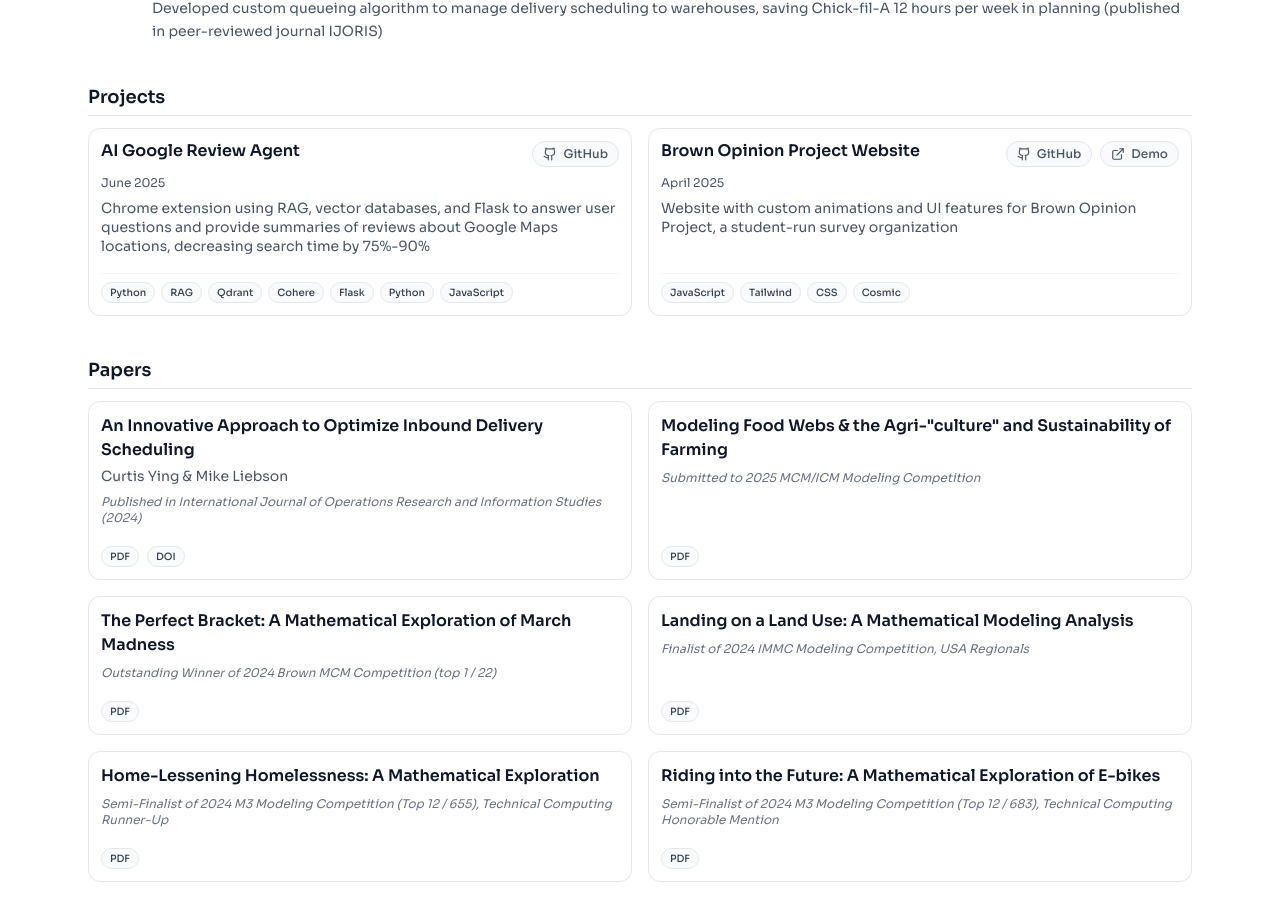
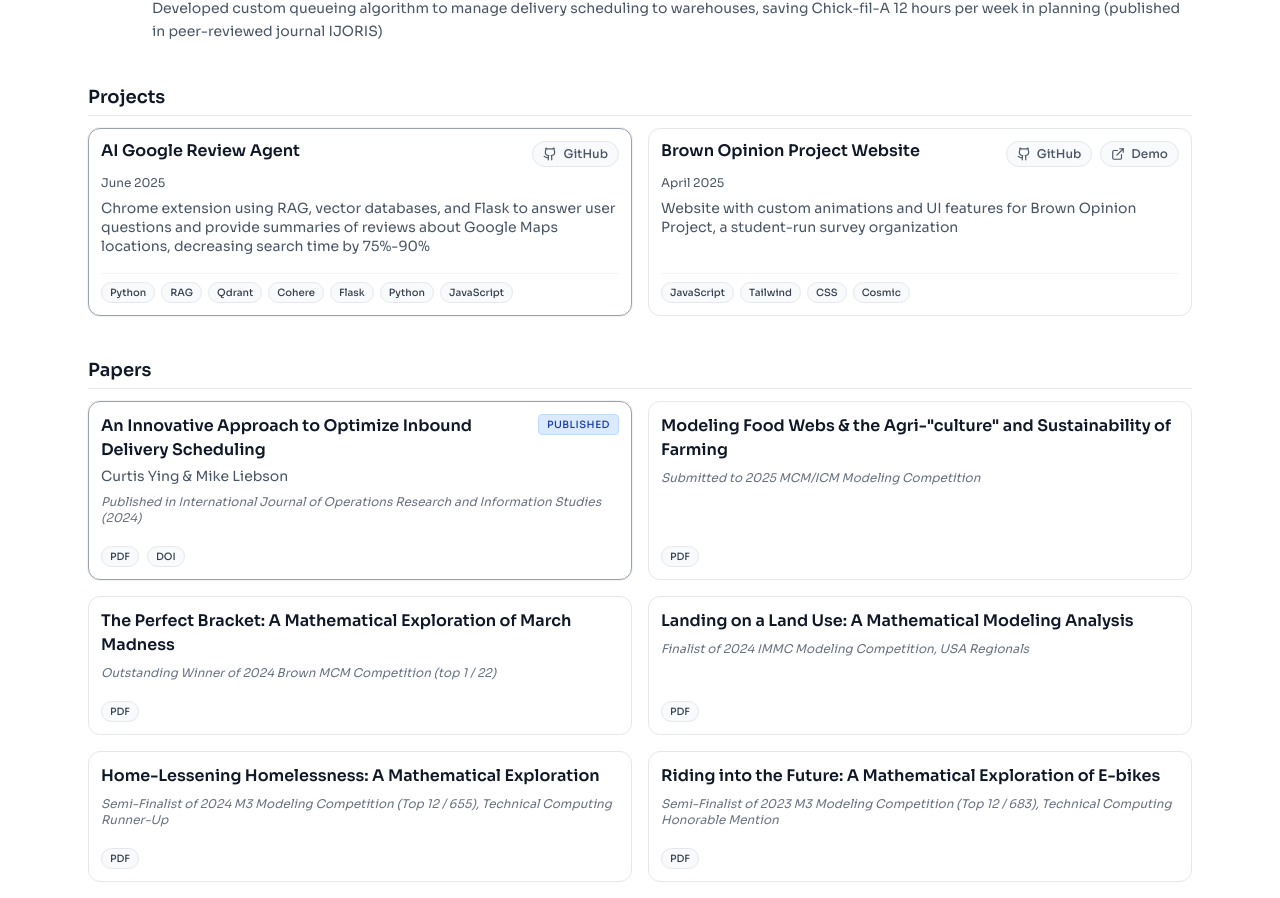
Before and after one commit to curtisyying/curtisyying.github.io, a Next.js app: page / in a window 1280 px wide. Shown: the part 1133-2031 px from the top of the page. Built offline with nearby package versions, Linux system fonts and the light colour scheme.

Commit message:
Minor fixes and animation updates

```diff
--- a/app/page.tsx
+++ b/app/page.tsx
@@ -102,7 +102,7 @@ export default function Home() {
         </header>
       </FadeIn>
 
-      <FadeIn delay={200}>
+      <FadeIn delay={300}>
         <Section title="Education">
           <div className="space-y-6">
             {education.map((edu, i) => (
@@ -134,7 +134,7 @@ export default function Home() {
         </Section>
       </FadeIn>
 
-      <FadeIn delay={400}>
+      <FadeIn delay={600}>
         <Section title="Experience">
           <div className="space-y-6">
             {experience.map((job, i) => (
@@ -144,7 +144,7 @@ export default function Home() {
         </Section>
       </FadeIn>
 
-      <FadeIn delay={0}>
+      <FadeIn delay={200}>
         <Section title="Projects">
           <div className="grid grid-cols-1 md:grid-cols-2 gap-4">
             {projects.map((p, i) => (
@@ -154,7 +154,7 @@ export default function Home() {
         </Section>
       </FadeIn>
 
-      <FadeIn delay={0}>
+      <FadeIn delay={200}>
         <Section title="Papers">
           <div className="grid grid-cols-1 md:grid-cols-2 gap-4">
             {papers.map((p, i) => (
@@ -164,7 +164,7 @@ export default function Home() {
         </Section>
       </FadeIn>
 
-      <FadeIn delay={0}>
+      <FadeIn delay={200}>
         <Section title="Skills">
           <div className="grid gap-6">
             {Object.entries(skills).map(([category, items]) => (
--- a/components/Paper.tsx
+++ b/components/Paper.tsx
@@ -4,13 +4,27 @@ interface Paper {
     venue: string;
     pdf?: string;
     doi?: string;
+    published?: boolean;
+    highlight?: boolean;
 }
 
 export function Paper({ paper } : { paper: Paper }) {
+    const cardStyle = paper.highlight
+        ? '!border-gray-400 ring-1 ring-gray-100'
+        : '';
+
     return (
-        <div className="card flex flex-col justify-between">
+        <div className={`card flex flex-col justify-between ${cardStyle}`}>
             <div>
-                <div className="font-semibold text-gray-900">{paper.title}</div>
+                <div className="flex justify-between items-start gap-2">
+                    <div className="font-semibold text-gray-900">{paper.title}</div>
+
+                    {paper.published && (
+                        <span className="shrink-0 inline-flex items-center px-2 py-0.5 rounded text-[10px] font-medium bg-blue-100 text-blue-800 border border-blue-200 uppercase tracking-wider">
+                            Published
+                        </span>
+                    )}
+                </div>
                 <div className="text-sm text-gray-600 mt-1">{paper.authors}</div>
                 <div className="text-xs text-gray-500 font-mono mt-2 mb-3 italic">{paper.venue}</div>
             </div>
--- a/components/Project.tsx
+++ b/components/Project.tsx
@@ -7,11 +7,16 @@ interface Project {
     tech: string[];
     github?: string;
     demo?: string;
+    highlight?: boolean;
 }
 
 export function Project({ project }: { project: Project }) {
+    const cardStyle = project.highlight
+        ? '!border-gray-400 ring-1 ring-gray-100'
+        : '';
+
     return (
-        <div className="card flex flex-col">
+        <div className={`card flex flex-col just-between ${cardStyle}`}>
             <div className="flex justify-between items-start mb-2">
                 <div className="font-semibold text-gray-900 leading-tight">{project.title}</div>
 
--- a/content/papers.json
+++ b/content/papers.json
@@ -4,7 +4,9 @@
         "authors": "Curtis Ying & Mike Liebson",
         "venue": "Published in International Journal of Operations Research and Information Studies (2024)",
         "pdf": "/papers/2024ijoris.pdf",
-        "doi": "https://doi.org/10.4018/ijoris.345920"
+        "doi": "https://doi.org/10.4018/ijoris.345920",
+        "highlight": true,
+        "published": true
     },
     {
         "title": "Modeling Food Webs & the Agri-\"culture\" and Sustainability of Farming",
@@ -24,21 +26,28 @@
         "title": "Landing on a Land Use: A Mathematical Modeling Analysis",
         "authors": "",
         "venue": "Finalist of 2024 IMMC Modeling Competition, USA Regionals",
-        "pdf": "/papers/2024m3.pdf",
+        "pdf": "/papers/2024immc.pdf",
         "doi": ""
     },
     {
         "title": "Home-Lessening Homelessness: A Mathematical Exploration",
         "authors": "",
         "venue": "Semi-Finalist of 2024 M3 Modeling Competition (Top 12 / 655), Technical Computing Runner-Up",
-        "pdf": "/papers/2024immc.pdf",
+        "pdf": "/papers/2024m3.pdf",
         "doi": ""
     },
     {
         "title": "Riding into the Future: A Mathematical Exploration of E-bikes",
         "authors": "",
-        "venue": "Semi-Finalist of 2024 M3 Modeling Competition (Top 12 / 683), Technical Computing Honorable Mention",
+        "venue": "Semi-Finalist of 2023 M3 Modeling Competition (Top 12 / 683), Technical Computing Honorable Mention",
         "pdf": "/papers/2023m3.pdf",
+        "doi": ""
+    },
+    {
+        "title": "The Identification, Contextualization, and Prediction of Carbon Dioxide Emissions",
+        "authors": "",
+        "venue": "Finalist of 2022 HiMCM Modeling Competition (Top 7% of 854 teams), IMMC Qualifier",
+        "pdf": "/papers/2022himcm.pdf",
         "doi": ""
     }
 ]
--- a/content/projects.json
+++ b/content/projects.json
@@ -4,7 +4,8 @@
         "completed": "June 2025",
         "description": "Chrome extension using RAG, vector databases, and Flask to answer user questions and provide summaries of reviews about Google Maps locations, decreasing search time by 75%-90%",
         "tech": ["Python", "RAG", "Qdrant", "Cohere", "Flask", "Python", "JavaScript"],
-        "github": "https://github.com/curtisyying/EarlyIdeation/tree/main/mapsAIReview"
+        "github": "https://github.com/curtisyying/EarlyIdeation/tree/main/mapsAIReview",
+        "highlight": true
     },
     {
         "title": "Brown Opinion Project Website",
```
Also changed, not shown: 1 other file (tests, documents, lock files or other folders).
